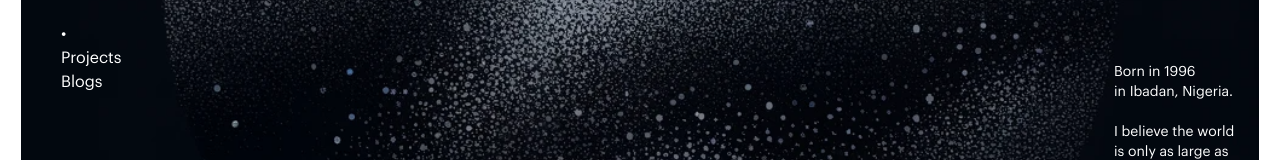
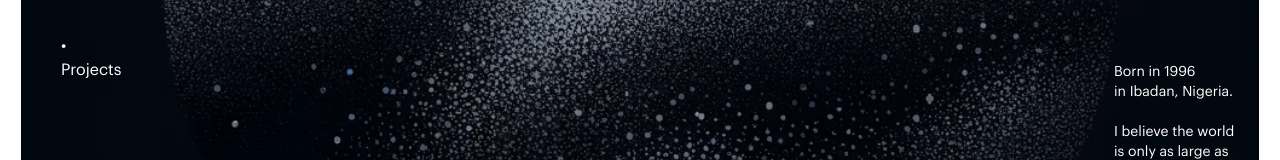
Before and after one commit to odavidola/odavidola, a Next.js app: page / in a window 1280 px wide. Shown: the part 459-619 px from the top of the page. Built offline with nearby package versions, Linux system fonts and the light colour scheme.

Commit message:
remove blogs page

```diff
--- a/app/blogs/page.tsx
+++ /dev/null
@@ -1,11 +0,0 @@
-import React from 'react';
-
-const BlogPage: React.FC = () => {
-  return (
-    <div>
-      Blogs Loading...
-    </div>
-  );
-};
-
-export default BlogPage;
--- a/app/components/navbar.tsx
+++ b/app/components/navbar.tsx
@@ -1,15 +1,14 @@
-'use client';
+"use client";
 import React from "react";
 import Link from "next/link";
-import {usePathname} from 'next/navigation';
+import { usePathname } from "next/navigation";
 
 export default function Navbar() {
   const pathname = usePathname();
 
   const navItems = [
-    {name: 'Home', path: '/'},
-    {name: 'Projects', path: '/projects'},
-    {name: 'Blogs', path: '/blogs'},
+    { name: "Home", path: "/" },
+    { name: "Projects", path: "/projects" },
   ];
 
   return (
@@ -19,17 +18,19 @@ export default function Navbar() {
           {/* Logo or Title */}
           <div>
             <h1 className="text-4xl text-gray-300 mb-10">David Olagunju</h1>
-            <h2 className="text-2xl text-gray-300 mb-10">Creator & Developer</h2>
+            <h2 className="text-2xl text-gray-300 mb-10">
+              Creator & Developer
+            </h2>
           </div>
           {/* Navigation Links */}
           <div className="flex flex-col flex-grow justify-center">
             {navItems.map((item) => (
-              <Link key={item.path} href={item.path} className="hover:text-gray-300">
-                {pathname === item.path ? (
-                  '•'
-                ) : (
-                  item.name
-                )}
+              <Link
+                key={item.path}
+                href={item.path}
+                className="hover:text-gray-300"
+              >
+                {pathname === item.path ? "•" : item.name}
               </Link>
             ))}
           </div>
```
